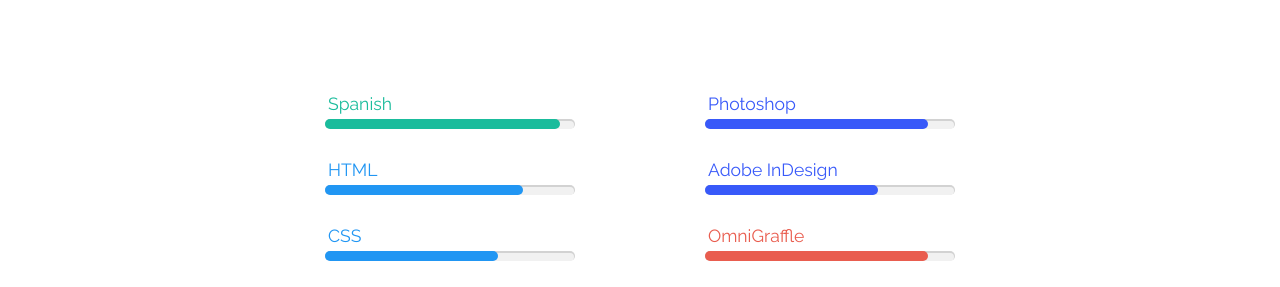
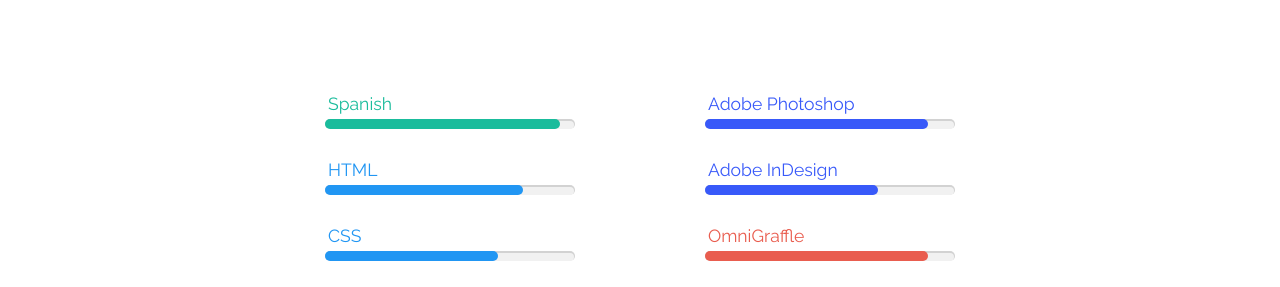
Before and after one commit to dmarooney1105/dmarooney1105.github.io, a Jekyll site: the page index.html, which Jekyll copies as it is, in a window 1280 px wide and 900 px high, scrolled down 2053 px. Shown: the part 295-582 px from the top of the window. Built offline with Jekyll 4.4.1, drawn with Linux system fonts in a browser that asks for light colours; nearby versions of some CDN libraries.

Commit message:
Add files via upload

```diff
--- a/index.html
+++ b/index.html
@@ -235,7 +235,7 @@
     <div class="skills">
 
 <div class="skill w3-container">
-  <h3 style="color: #3859f9;">Photoshop</h3>
+  <h3 style="color: #3859f9;">Adobe Photoshop</h3>
   <div class="w3-light-grey w3-round-xlarge inner-youth" style="width:250px;">
     <div class="w3-container w3-myblue w3-round-xlarge" style="padding: 5px; width:85%"></div>
   </div>
```
